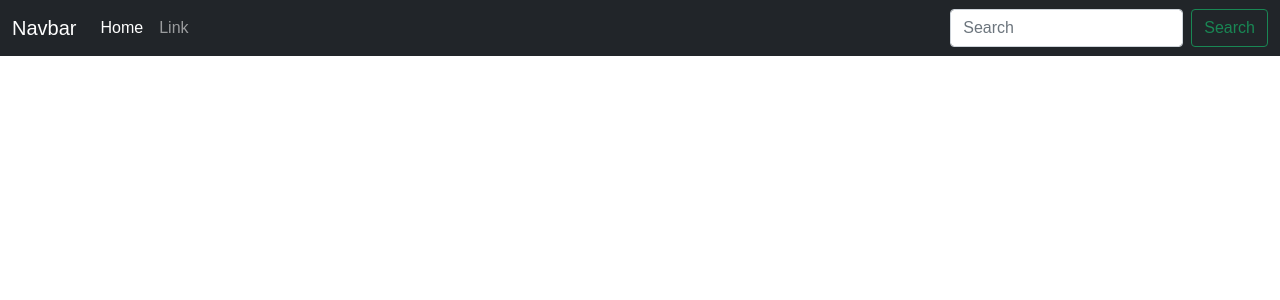
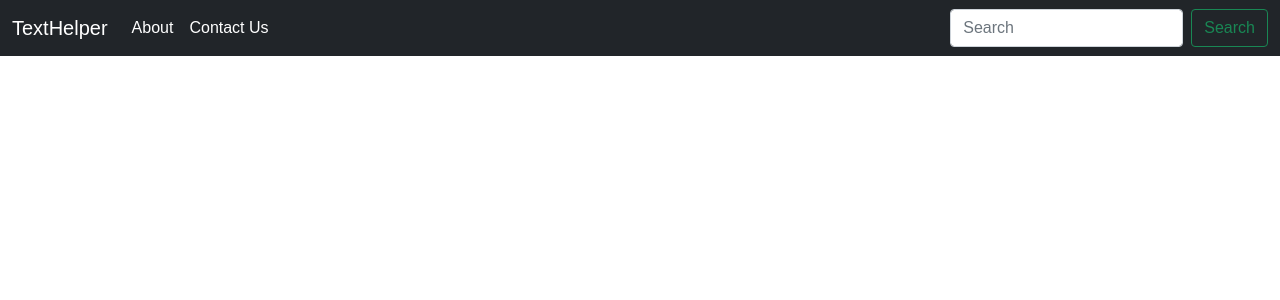
Before and after one commit to Nachiket-Patel/Web-Devolopment, a React (Create React App) app in the folder React/my-app/: page / in a window 1280 px wide. Shown: the top 300 px of the page. Built offline with nearby package versions, Linux system fonts and the light colour scheme.

Commit message:
Add props and proptypes, defaultprops

```diff
--- a/React/my-app/package.json
+++ b/React/my-app/package.json
@@ -3,11 +3,11 @@
   "version": "0.1.0",
   "private": true,
   "dependencies": {
+    "prop-types": "^15.8.1",
     "react": "^18.2.0",
     "react-dom": "^18.2.0",
     "react-scripts": "0.9.5"
   },
-  "devDependencies": {},
   "scripts": {
     "start": "react-scripts start",
     "build": "react-scripts build",
--- a/React/my-app/src/App.js
+++ b/React/my-app/src/App.js
@@ -6,7 +6,7 @@
   render() {
     return (
       <div>
-        <Navbar/>
+        <Navbar title="TextHelper" about="About" contact="Contact Us" />
       </div>
     );
   }
--- a/React/my-app/src/components/Navbar.js
+++ b/React/my-app/src/components/Navbar.js
@@ -1,21 +1,21 @@
 import React from "react";
+import { PropTypes } from "prop-types";
 
-
-export default function Navbar(){
+export default function Navbar(props){
     return(
         <nav className="navbar navbar-expand navbar-dark bg-dark">
             <div className="container-fluid">
-            <a className="navbar-brand" href="/">Navbar</a>
+            <a className="navbar-brand" href="/">{props.title}</a>
             <button className="navbar-toggler" type="button" data-bs-toggle="collapse" data-bs-target="#navbarSupportedContent" aria-controls="navbarSupportedContent" aria-expanded="false" aria-label="Toggle navigation">
                 <span className="navbar-toggler-icon"></span>
             </button>
             <div className="collapse navbar-collapse" id="navbarSupportedContent">
                 <ul className="navbar-nav me-auto mb-2 mb-lg-0">
                 <li className="nav-item">
-                    <a className="nav-link active" aria-current="page" href="/">Home</a>
+                    <a className="nav-link active" aria-current="page" href="/">{props.about}</a>
                 </li>
                 <li className="nav-item">
-                    <a className="nav-link" href="/">Link</a>
+                    <a className="nav-link active" href="/">{props.contact}</a>
                 </li>
                 </ul>
                 <form className="d-flex" role="search">
@@ -27,3 +27,15 @@
         </nav>
     );
 }
+
+Navbar.proptypes = {
+    title: PropTypes.string.isRequired,
+    about: PropTypes.string,
+    contact: PropTypes.string,
+}
+
+Navbar.defaultProps = {
+    title: "add title",
+    about: "add about",
+    contact: "add contact",
+}
```
Also changed, not shown: 1 other file (tests, documents, lock files or other folders).
